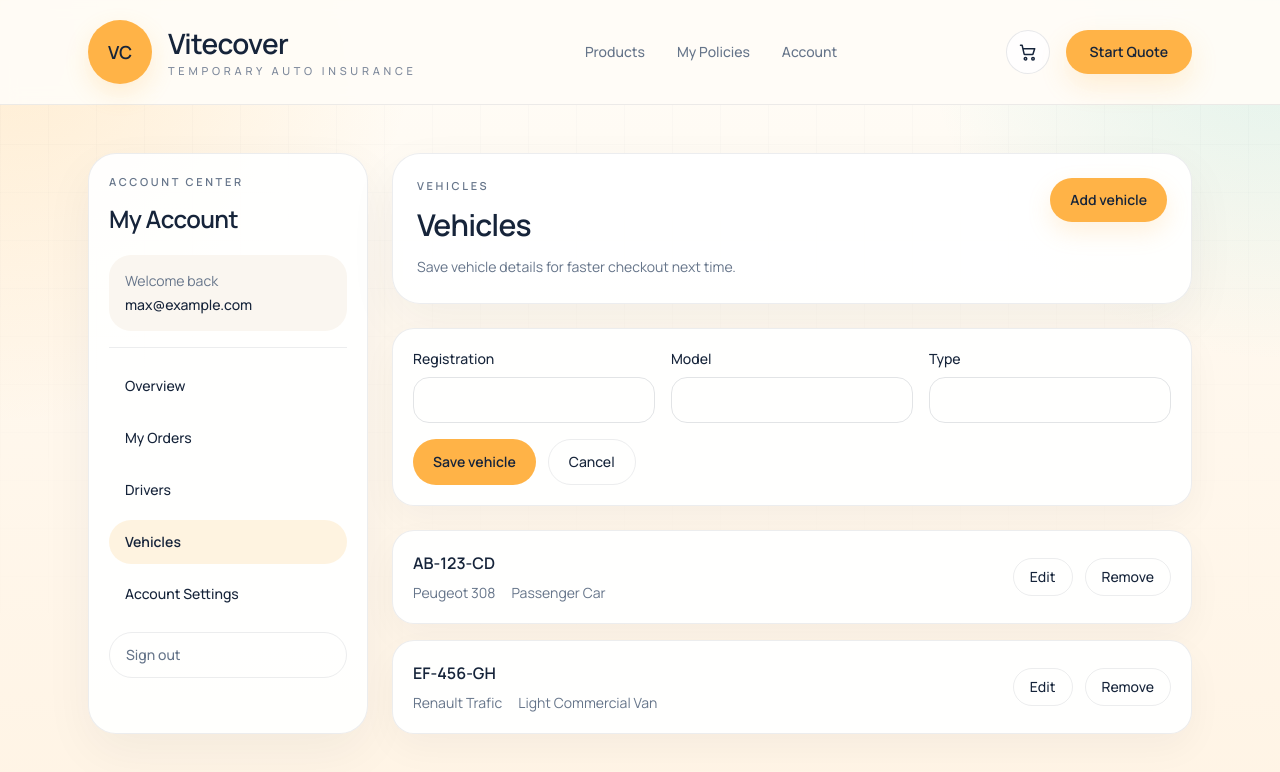
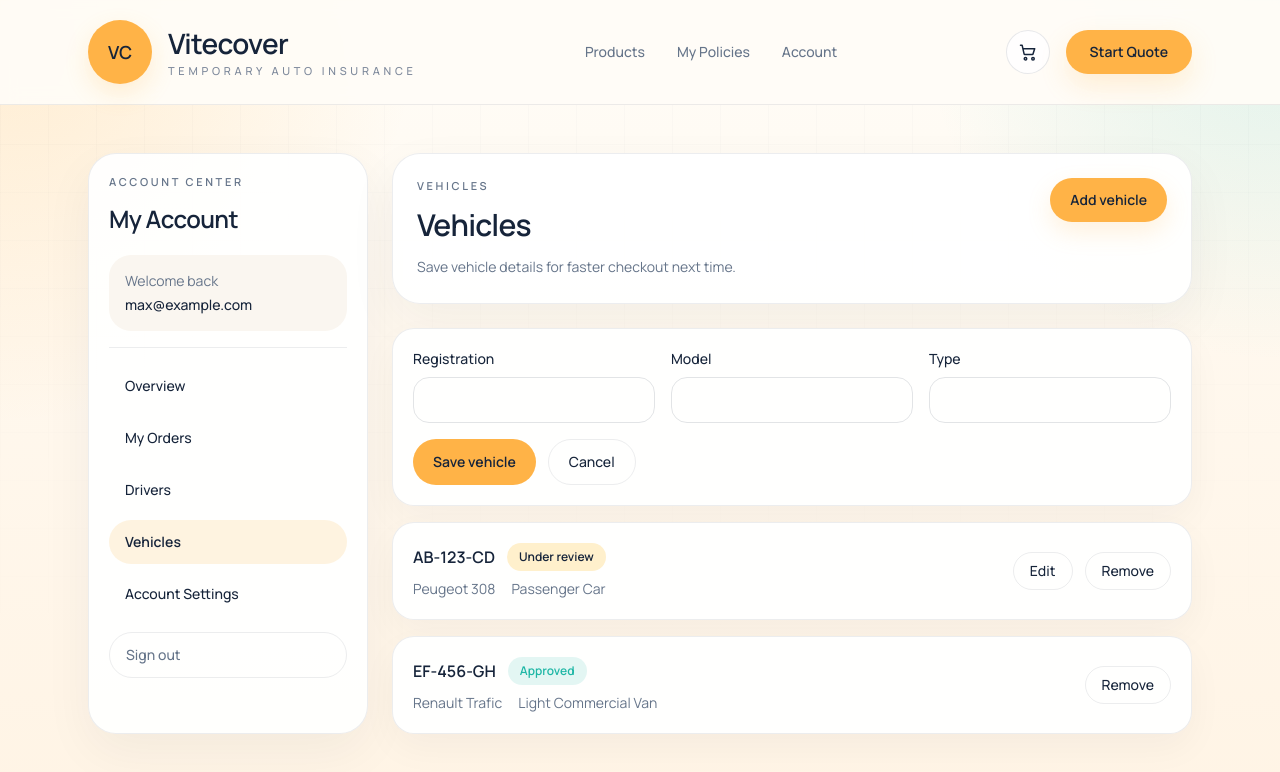
Before and after one commit to mx1322/VitecoverServer, a Next.js app in the folder frontend/: page /account/vehicles in a window 1280 px wide. Both pictures are taken after a click on the button "Add vehicle". Shown: the top 772 px of the page. Built offline with nearby package versions, Linux system fonts and the light colour scheme; no server answers.

Commit message:
Inline vehicle editing and gate order PDFs

```diff
--- a/frontend/src/app/account/policies/page.tsx
+++ b/frontend/src/app/account/policies/page.tsx
@@ -47,6 +47,11 @@ function StatusBadge({ status }: { status?: string | null }) {
           : "bg-[rgba(234,237,241,1)] text-[var(--ink)]";
 
   return <span className={`rounded-full px-3 py-1.5 text-xs font-semibold ${className}`}>{status || "Unknown"}</span>;
+}
+
+function isCompletedOrder(order: AccountOrder): boolean {
+  const status = (order.status || "").toLowerCase();
+  return ["approved", "issued"].includes(status) && Boolean(order.paidAt);
 }
 
 export default function PoliciesPage() {
@@ -150,12 +155,16 @@ export default function PoliciesPage() {
                 </div>
                 <div className="flex flex-wrap items-center gap-3">
                   <StatusBadge status={order.status} />
+                  {isCompletedOrder(order) ? (
                     <a
                       href={`/api/account/orders/${order.id}/pdf`}
                       className="rounded-full border border-[rgba(22,36,58,0.08)] px-4 py-2 text-sm font-medium text-[var(--ink)] transition hover:bg-[rgba(22,36,58,0.03)]"
                     >
                       Download PDF
                     </a>
+                  ) : (
+                    <span className="text-sm text-[var(--muted)]">PDF available after completion</span>
+                  )}
                 </div>
               </div>
             ))}
--- a/frontend/src/app/account/vehicles/page.tsx
+++ b/frontend/src/app/account/vehicles/page.tsx
@@ -8,11 +8,12 @@ type Vehicle = {
   registration: string;
   model: string;
   type: string;
+  status: "approved" | "under_review";
 };
 
 const initialVehicles: Vehicle[] = [
-  { id: "1", registration: "AB-123-CD", model: "Peugeot 308", type: "Passenger Car" },
-  { id: "2", registration: "EF-456-GH", model: "Renault Trafic", type: "Light Commercial Van" },
+  { id: "1", registration: "AB-123-CD", model: "Peugeot 308", type: "Passenger Car", status: "under_review" },
+  { id: "2", registration: "EF-456-GH", model: "Renault Trafic", type: "Light Commercial Van", status: "approved" },
 ];
 
 const emptyVehicle: Vehicle = {
@@ -20,7 +21,24 @@ const emptyVehicle: Vehicle = {
   registration: "",
   model: "",
   type: "",
+  status: "under_review",
 };
+
+function VehicleStatusBadge({ status }: { status: Vehicle["status"] }) {
+  const approved = status === "approved";
+
+  return (
+    <span
+      className={
+        approved
+          ? "rounded-full bg-[rgba(31,183,166,0.12)] px-3 py-1.5 text-xs font-semibold text-[var(--accent-2)]"
+          : "rounded-full bg-[rgba(255,240,204,1)] px-3 py-1.5 text-xs font-semibold text-[var(--ink)]"
+      }
+    >
+      {approved ? "Approved" : "Under review"}
+    </span>
+  );
+}
 
 export default function VehiclesPage() {
   const [vehicles, setVehicles] = useState(initialVehicles);
@@ -50,6 +68,8 @@ export default function VehiclesPage() {
     setVehicles((current) => current.filter((vehicle) => vehicle.id !== id));
   }
 
+  const isAdding = editingId === "new";
+
   return (
     <div className="space-y-6">
       <section className="rounded-[28px] border border-[rgba(22,36,58,0.08)] bg-[rgba(255,255,255,0.94)] p-6 shadow-[0_18px_50px_rgba(22,36,58,0.05)]">
@@ -70,15 +90,86 @@ export default function VehiclesPage() {
         </div>
       </section>
 
-      {editingId ? (
-        <section className="rounded-[22px] border border-[rgba(22,36,58,0.08)] bg-[rgba(255,255,255,0.94)] p-5 shadow-[0_14px_36px_rgba(22,36,58,0.04)]">
-          <form onSubmit={saveVehicle} className="grid gap-4 md:grid-cols-3">
+      <section className="space-y-4">
+        {isAdding ? (
+          <article className="rounded-[22px] border border-[rgba(22,36,58,0.08)] bg-[rgba(255,255,255,0.94)] px-5 py-5 shadow-[0_14px_36px_rgba(22,36,58,0.04)]">
+            <VehicleForm
+              form={form}
+              onChange={setForm}
+              onSubmit={saveVehicle}
+              onCancel={() => setEditingId(null)}
+            />
+          </article>
+        ) : null}
+
+        {vehicles.map((vehicle) => (
+          <article
+            key={vehicle.id}
+            className="rounded-[22px] border border-[rgba(22,36,58,0.08)] bg-[rgba(255,255,255,0.94)] px-5 py-5 shadow-[0_14px_36px_rgba(22,36,58,0.04)]"
+          >
+            {editingId === vehicle.id ? (
+              <VehicleForm
+                form={form}
+                onChange={setForm}
+                onSubmit={saveVehicle}
+                onCancel={() => setEditingId(null)}
+              />
+            ) : (
+              <div className="flex flex-col gap-4 md:flex-row md:items-center md:justify-between">
+                <div>
+                  <div className="flex flex-wrap items-center gap-3">
+                    <p className="font-semibold text-[var(--ink)]">{vehicle.registration}</p>
+                    <VehicleStatusBadge status={vehicle.status} />
+                  </div>
+                  <div className="mt-2 flex flex-wrap gap-x-4 gap-y-2 text-sm text-[var(--muted)]">
+                    <span>{vehicle.model}</span>
+                    <span>{vehicle.type}</span>
+                  </div>
+                </div>
+                <div className="flex gap-3">
+                  {vehicle.status !== "approved" ? (
+                    <button
+                      onClick={() => startEdit(vehicle)}
+                      className="rounded-full border border-[rgba(22,36,58,0.08)] px-4 py-2 text-sm font-medium text-[var(--ink)] transition hover:bg-[rgba(22,36,58,0.03)]"
+                    >
+                      Edit
+                    </button>
+                  ) : null}
+                  <button
+                    onClick={() => removeVehicle(vehicle.id)}
+                    className="rounded-full border border-[rgba(22,36,58,0.08)] px-4 py-2 text-sm font-medium text-[var(--ink)] transition hover:bg-[rgba(22,36,58,0.03)]"
+                  >
+                    Remove
+                  </button>
+                </div>
+              </div>
+            )}
+          </article>
+        ))}
+      </section>
+    </div>
+  );
+}
+
+function VehicleForm({
+  form,
+  onChange,
+  onSubmit,
+  onCancel,
+}: {
+  form: Vehicle;
+  onChange: (value: Vehicle | ((current: Vehicle) => Vehicle)) => void;
+  onSubmit: (event: FormEvent<HTMLFormElement>) => void;
+  onCancel: () => void;
+}) {
+  return (
+    <form onSubmit={onSubmit} className="grid gap-4 md:grid-cols-3">
       <label className="text-sm font-medium text-[var(--ink)]">
         Registration
         <input
           required
           value={form.registration}
-                onChange={(event) => setForm((current) => ({ ...current, registration: event.target.value }))}
+          onChange={(event) => onChange((current) => ({ ...current, registration: event.target.value }))}
           className="mt-2 w-full rounded-2xl border border-[rgba(22,36,58,0.12)] px-4 py-3 text-sm"
         />
       </label>
@@ -87,7 +178,7 @@ export default function VehiclesPage() {
         <input
           required
           value={form.model}
-                onChange={(event) => setForm((current) => ({ ...current, model: event.target.value }))}
+          onChange={(event) => onChange((current) => ({ ...current, model: event.target.value }))}
           className="mt-2 w-full rounded-2xl border border-[rgba(22,36,58,0.12)] px-4 py-3 text-sm"
         />
       </label>
@@ -96,7 +187,7 @@ export default function VehiclesPage() {
         <input
           required
           value={form.type}
-                onChange={(event) => setForm((current) => ({ ...current, type: event.target.value }))}
+          onChange={(event) => onChange((current) => ({ ...current, type: event.target.value }))}
           className="mt-2 w-full rounded-2xl border border-[rgba(22,36,58,0.12)] px-4 py-3 text-sm"
         />
       </label>
@@ -106,48 +197,12 @@ export default function VehiclesPage() {
         </button>
         <button
           type="button"
-                onClick={() => setEditingId(null)}
+          onClick={onCancel}
           className="rounded-full border border-[rgba(22,36,58,0.08)] px-5 py-3 text-sm font-medium text-[var(--ink)]"
         >
           Cancel
         </button>
       </div>
     </form>
-        </section>
-      ) : null}
-
-      <section className="space-y-4">
-        {vehicles.map((vehicle) => (
-          <article
-            key={vehicle.id}
-            className="rounded-[22px] border border-[rgba(22,36,58,0.08)] bg-[rgba(255,255,255,0.94)] px-5 py-5 shadow-[0_14px_36px_rgba(22,36,58,0.04)]"
-          >
-            <div className="flex flex-col gap-4 md:flex-row md:items-center md:justify-between">
-              <div>
-                <p className="font-semibold text-[var(--ink)]">{vehicle.registration}</p>
-                <div className="mt-2 flex flex-wrap gap-x-4 gap-y-2 text-sm text-[var(--muted)]">
-                  <span>{vehicle.model}</span>
-                  <span>{vehicle.type}</span>
-                </div>
-              </div>
-              <div className="flex gap-3">
-                <button
-                  onClick={() => startEdit(vehicle)}
-                  className="rounded-full border border-[rgba(22,36,58,0.08)] px-4 py-2 text-sm font-medium text-[var(--ink)] transition hover:bg-[rgba(22,36,58,0.03)]"
-                >
-                  Edit
-                </button>
-                <button
-                  onClick={() => removeVehicle(vehicle.id)}
-                  className="rounded-full border border-[rgba(22,36,58,0.08)] px-4 py-2 text-sm font-medium text-[var(--ink)] transition hover:bg-[rgba(22,36,58,0.03)]"
-                >
-                  Remove
-                </button>
-              </div>
-            </div>
-          </article>
-        ))}
-      </section>
-    </div>
   );
 }
--- a/frontend/src/lib/directus-admin.ts
+++ b/frontend/src/lib/directus-admin.ts
@@ -1539,7 +1539,11 @@ export async function deleteWorkspaceVehicle(
     throw new Error("No account was found for this email.");
   }
 
-  await getVehicleByIdForCustomer(customer.id, vehicleId);
+  const vehicle = await getVehicleByIdForCustomer(customer.id, vehicleId);
+  if (vehicle.is_verified) {
+    throw new Error("Approved vehicles cannot be deleted from the customer portal.");
+  }
+
   await softDeleteItem("vehicles", vehicleId);
   return buildCustomerWorkspace(customer);
 }
```
Lines whose indentation alone changed are shown as unchanged.
